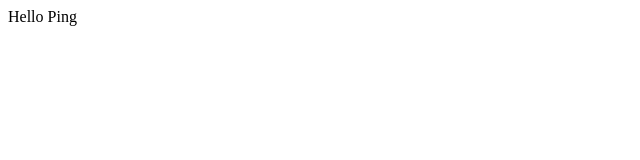
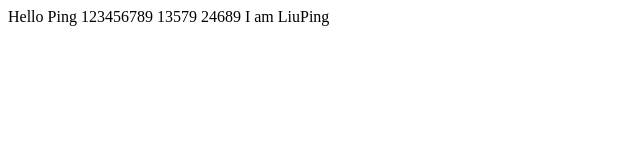
Before and after one commit to LiuPing-Chen/my_html_app_0203, a plain HTML site: page index.html in a window 1280 px wide. Shown: the whole page, without its empty margins (0-640 px from the left). Drawn offline with Linux system fonts and the light colour scheme.

Commit message:
增加說明

```diff
--- a/index.html
+++ b/index.html
@@ -7,5 +7,10 @@
 </head>
 <body>
     Hello Ping
+    123456789
+    13579
+    24689
+    I am LiuPing
+
 </body>
 </html>
```
